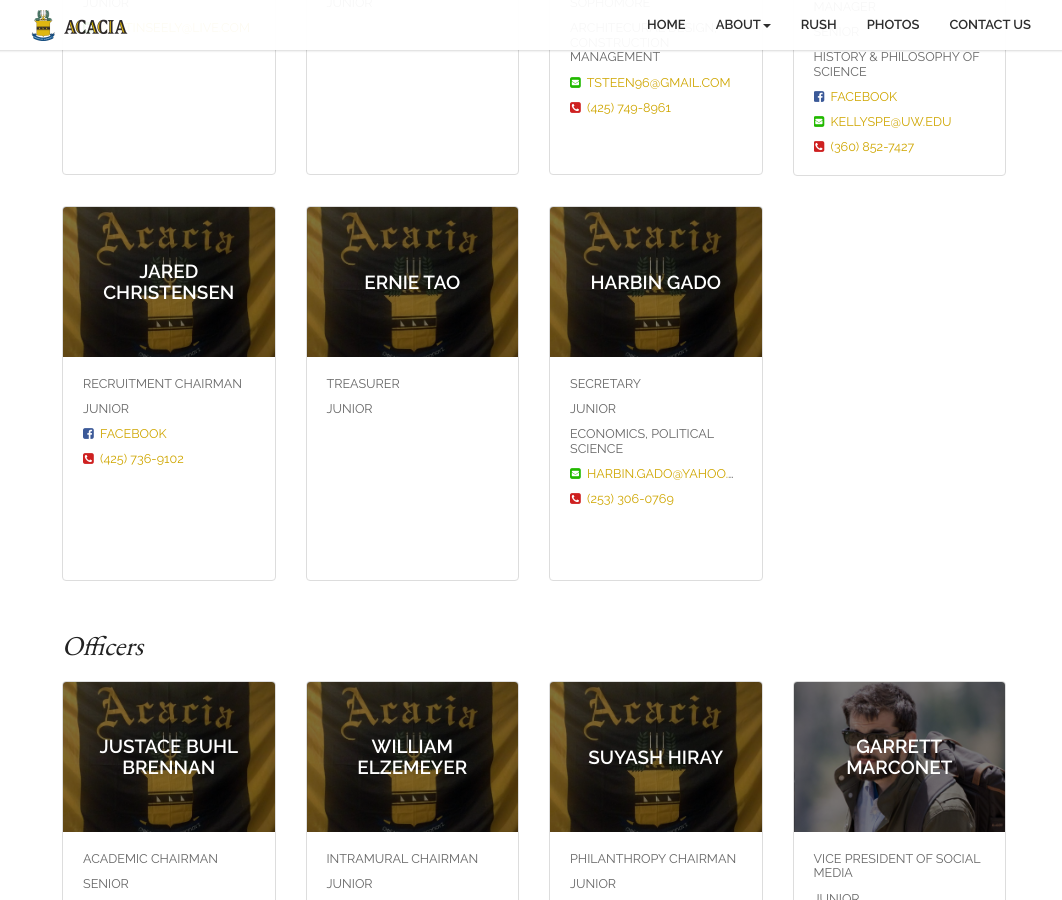
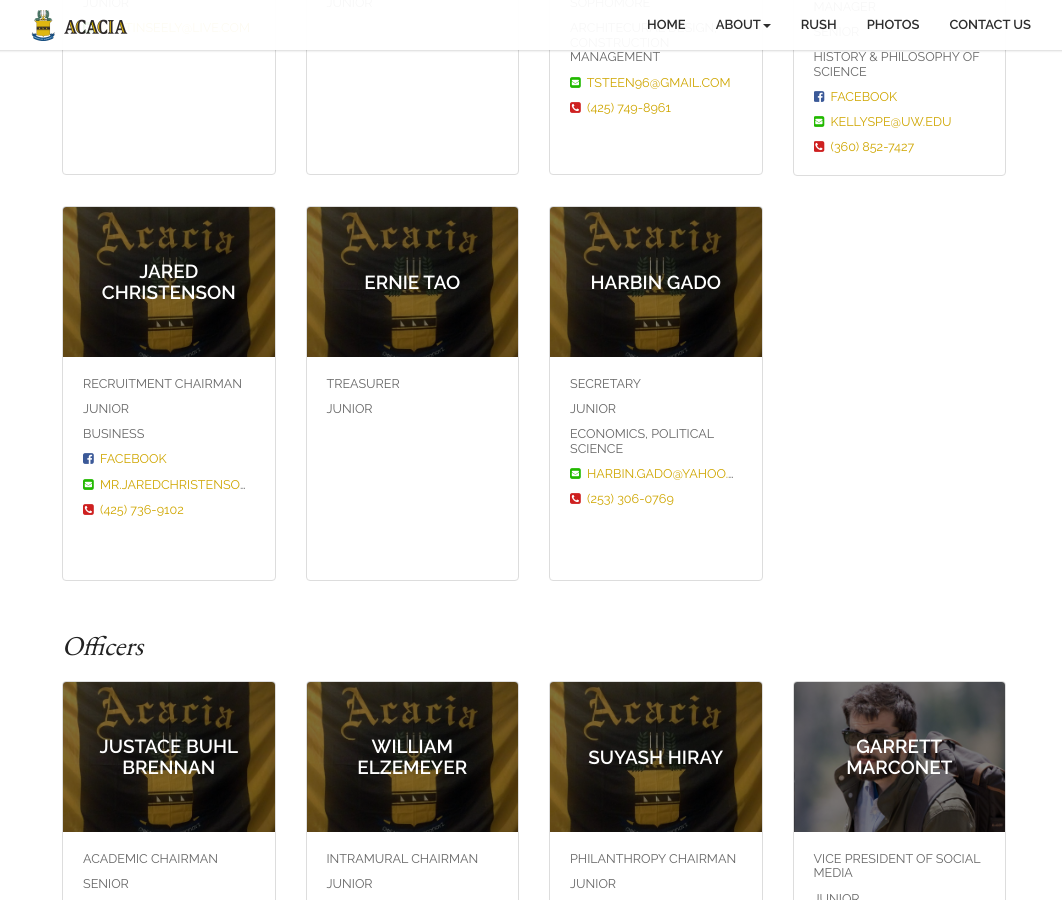
Before and after one commit to Garrett-M/acacia-web, a Jekyll site: the page built from current-members.html, in a window 1280 px wide and 900 px high, scrolled down 640 px. Shown: the whole window, without its empty margins (106-1168 px from the left). Built offline with Jekyll 4.4.1, drawn with Linux system fonts in a browser that asks for light colours; nearby versions of some CDN libraries; comment, search, counter and statistics services are not loaded.

Commit message:
added more member info

```diff
--- a/current-members.html
+++ b/current-members.html
@@ -35,10 +35,12 @@ executives:
         img: /assets/members/spencer-kelly.jpg
     -
         title: Recruitment Chairman
-        name: Jared Christensen
+        name: Jared Christenson
         year: Junior
+        major: Business
         phone: (425) 736-9102
         phone-link: tel:14257369102
+        email: mr.jaredchristenson@gmail.com
         facebook: https://www.facebook.com/jared.christenson.54
     -
         title: Treasurer
```
Also changed, not shown: other parts of current-members.html (+2 -0 lines).
